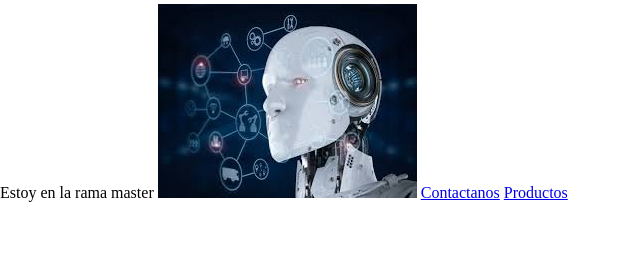
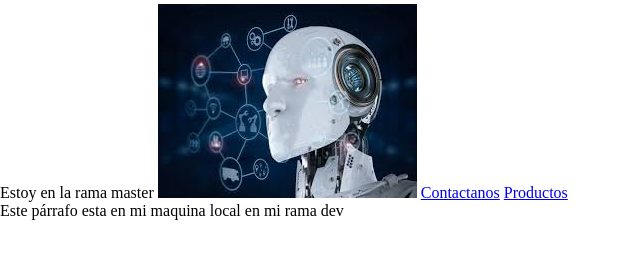
Before and after one commit to Alexsioh/GIT, a plain HTML site: page index.html in a window 1280 px wide. Shown: the part 51-310 px from the top of the page, without its empty margins (0-640 px from the left). Drawn offline with Linux system fonts and the light colour scheme.

Commit message:
Primer Commit para Github

```diff
--- a/index.html
+++ b/index.html
@@ -13,5 +13,9 @@
     <img src="images/tecImg2.png" alt="Imagen 2">
     <a href="contact.html">Contactanos</a>
     <a href="products.html">Productos</a>
+
+    <div>
+        <p>Este párrafo esta en mi maquina local en mi rama dev</p>
+    </div>
 </body>
 </html>
```
